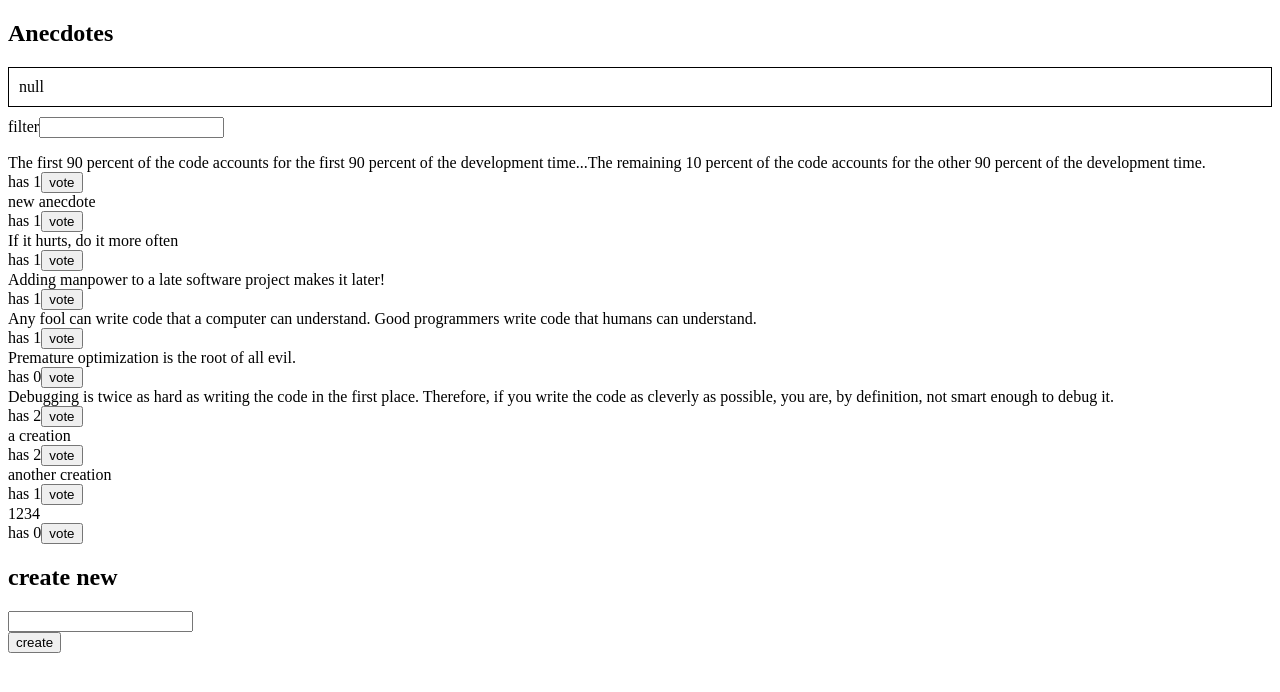
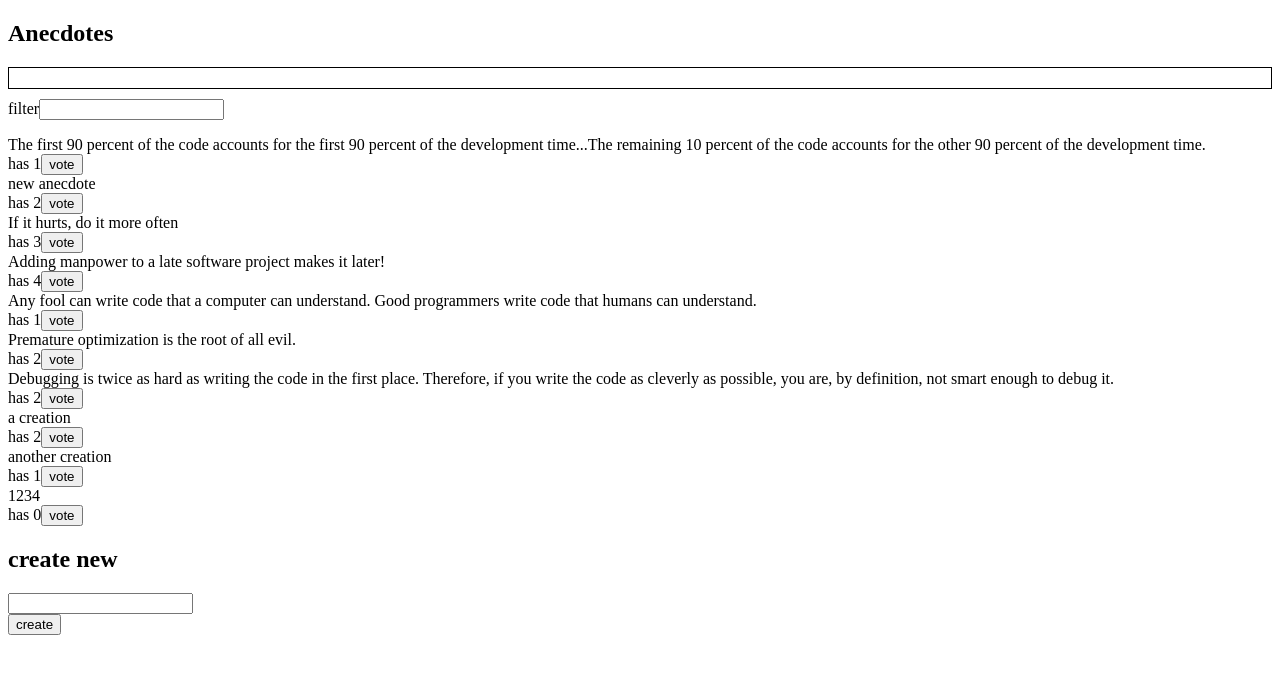
Before and after one commit to mendoza256/redux-anecdotes, a React (Vite) app: page / in a window 1280 px wide. Shown: the top 692 px of the page. Built offline with nearby package versions, Linux system fonts and the light colour scheme; data requests are answered from the project's data file.

Commit message:
Exercise 6.23.

```diff
--- a/db.json
+++ b/db.json
@@ -8,17 +8,17 @@
     {
       "content": "new anecdote",
       "id": "35356",
-      "votes": 1
+      "votes": 2
     },
     {
       "content": "If it hurts, do it more often",
       "id": "84559",
-      "votes": 1
+      "votes": 3
     },
     {
       "content": "Adding manpower to a late software project makes it later!",
       "id": "36164",
-      "votes": 1
+      "votes": 4
     },
     {
       "content": "Any fool can write code that a computer can understand. Good programmers write code that humans can understand.",
@@ -28,7 +28,7 @@
     {
       "content": "Premature optimization is the root of all evil.",
       "id": "30890",
-      "votes": 0
+      "votes": 2
     },
     {
       "content": "Debugging is twice as hard as writing the code in the first place. Therefore, if you write the code as cleverly as possible, you are, by definition, not smart enough to debug it.",
--- a/src/components/AnecdoteList.jsx
+++ b/src/components/AnecdoteList.jsx
@@ -1,16 +1,15 @@
-import { useSelector, useDispatch } from "react-redux";
-import { setNotification } from "../reducers/notificationReducer";
 import { useMutation, useQuery, useQueryClient } from "@tanstack/react-query";
 import anecdotesService from "../services/anecdotes";
+import { useNotificationDispatch } from "../contexts/notificationContext";
 
 const AnecdoteList = () => {
+  const dispatch = useNotificationDispatch();
   const queryClient = useQueryClient();
   const anecdotesResult = useQuery({
     queryKey: ["anecdotes"],
     queryFn: anecdotesService.getAll,
     retry: 1,
   });
-
   const voteMutation = useMutation({
     mutationFn: anecdotesService.updateAnecdote,
     onSuccess: () => {
@@ -20,17 +19,18 @@ const AnecdoteList = () => {
 
   const anecdotes = anecdotesResult.data;
 
-  const filterState = useSelector(({ filter }) => {
-    return filter;
-  });
-
-  const dispatch = useDispatch();
-
   const vote = (id) => {
     const votedAnecdote = anecdotesResult.data?.find((a) => a.id === id);
     voteMutation.mutate({ ...votedAnecdote, votes: votedAnecdote.votes + 1 });
 
-    dispatch(setNotification(`You voted ${votedAnecdote.content}`, 5000));
+    dispatch({ type: "VOTE", payload: `You voted ${votedAnecdote.content}` });
+    setTimeout(
+      () =>
+        dispatch({
+          type: "RESET",
+        }),
+      5000
+    );
   };
 
   if (anecdotesResult.isLoading) {
--- a/src/components/Notification.jsx
+++ b/src/components/Notification.jsx
@@ -1,9 +1,7 @@
-import { useSelector } from "react-redux";
+import { useNotificationValue } from "../contexts/notificationContext";
 
 const Notification = () => {
-  const notification = useSelector((state) => {
-    return state.notification;
-  });
+  const notification = useNotificationValue();
 
   const style = {
     border: "solid",
--- /dev/null
+++ b/src/contexts/notificationContext.tsx
@@ -0,0 +1,39 @@
+import { createContext, useReducer, useContext } from "react";
+
+const notificationReducer = (state: string, action) => {
+  switch (action.type) {
+    case "VOTE":
+      return action.payload;
+    case "RESET":
+      return "";
+    default:
+      return state;
+  }
+};
+
+const NotificationContext = createContext();
+
+export const useNotificationValue = () => {
+  const notificationAndDispatch = useContext(NotificationContext);
+  return notificationAndDispatch[0];
+};
+
+export const useNotificationDispatch = () => {
+  const notificationAndDispatch = useContext(NotificationContext);
+  return notificationAndDispatch[1];
+};
+
+export const NotificationContextProvider = (props) => {
+  const [notification, notificationDispatch] = useReducer(
+    notificationReducer,
+    ""
+  );
+
+  return (
+    <NotificationContext.Provider value={[notification, notificationDispatch]}>
+      {props.children}
+    </NotificationContext.Provider>
+  );
+};
+
+export default NotificationContext;
--- a/src/main.jsx
+++ b/src/main.jsx
@@ -3,13 +3,16 @@ import { Provider } from "react-redux";
 import App from "./App";
 import store from "./store";
 import { QueryClient, QueryClientProvider } from "@tanstack/react-query";
+import { NotificationContextProvider } from "./contexts/notificationContext";
 
 const queryClient = new QueryClient();
 
 ReactDOM.createRoot(document.getElementById("root")).render(
-  <QueryClientProvider client={queryClient}>
-    <Provider store={store}>
-      <App />
-    </Provider>
-  </QueryClientProvider>
+  <NotificationContextProvider>
+    <QueryClientProvider client={queryClient}>
+      <Provider store={store}>
+        <App />
+      </Provider>
+    </QueryClientProvider>
+  </NotificationContextProvider>
 );
--- a/src/reducers/notificationReducer.js
+++ b/src/reducers/notificationReducer.js
@@ -22,7 +22,6 @@ export const setNotification = (message, timeout) => {
     dispatch(createNotification(message));
 
     setTimeout(() => {
-      console.log("set time out running");
       dispatch(removeNotification());
     }, timeout);
   };
```
